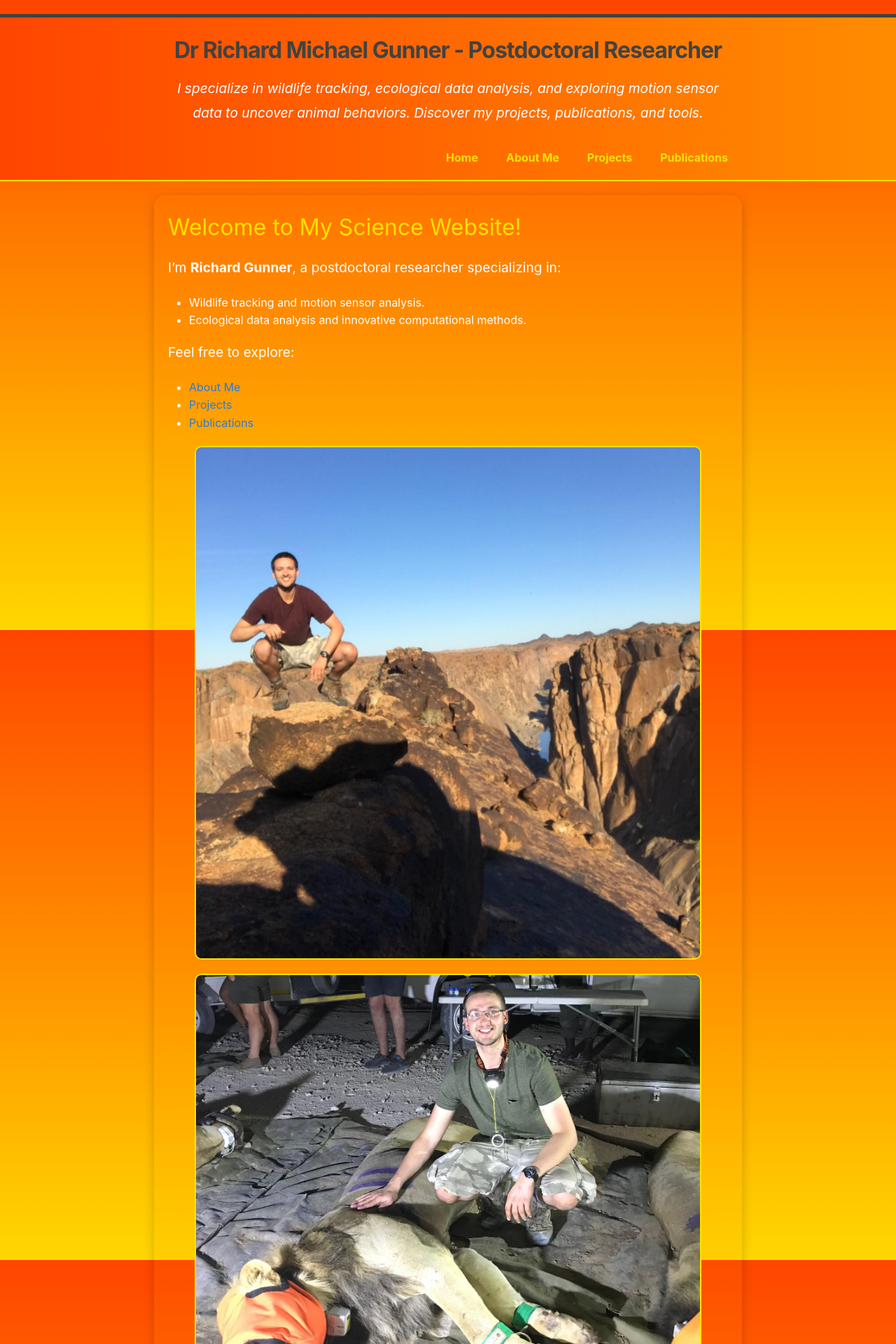
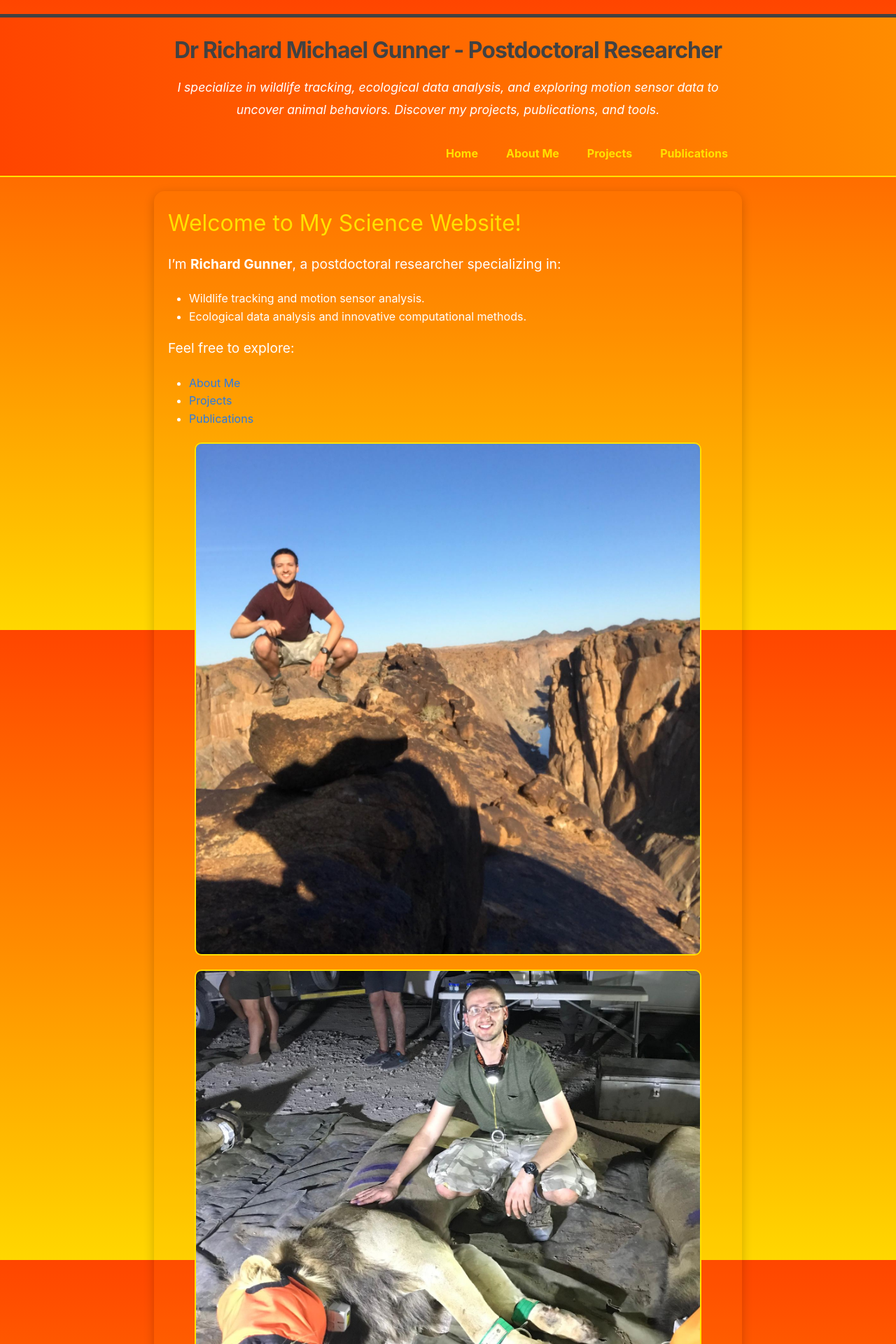
Before and after one commit to Richard6195/my-website, a Jekyll site: the page built from index.md, in a window 1280 px wide. Shown: the top 1920 px of the page at 70% size. Built offline with Jekyll 4.4.1, drawn with Linux system fonts in a browser that asks for light colours.

Commit message:
Update website with new changes

```diff
--- a/_sass/minima/_custom.scss
+++ b/_sass/minima/_custom.scss
@@ -26,7 +26,7 @@ body {
 }
 
 .site-header .site-description {
-  font-size: 1.2rem;
+  font-size: 1.1rem;
   font-style: italic;
   margin-top: 10px;
 }
@@ -62,7 +62,7 @@ body {
 }
 .site-footer a {
   color: #FFD700;
-  font-size: 1rem; /* Slightly larger font size for links */
+  font-size: 1.1rem; /* Slightly larger font size for links */
   font-weight: bold;
   text-decoration: none;
 }
```
